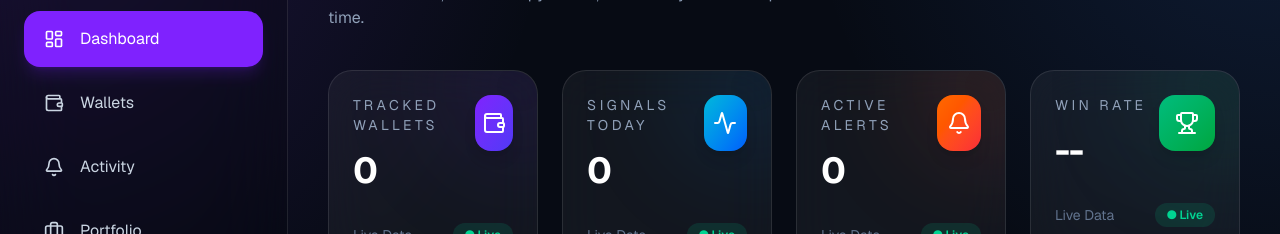
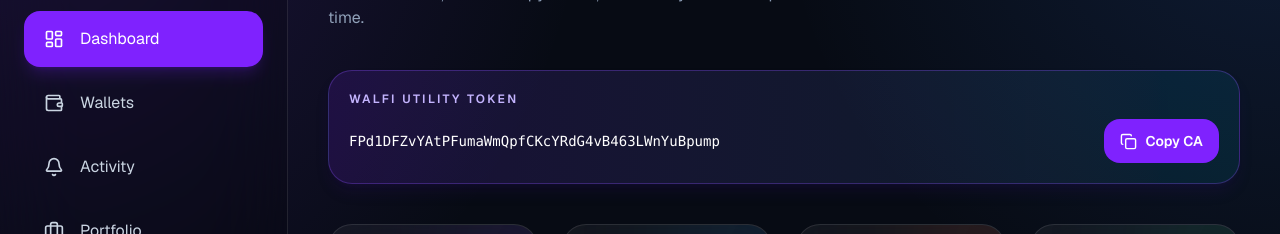
Before and after one commit to viky1105/walfi, a React (Vite) app in the folder frontend/: page /dashboard in a window 1280 px wide. Shown: the part 146-380 px from the top of the page. Built offline with nearby package versions, Linux system fonts and the light colour scheme; no server answers; what @solana/wallet-adapter-react, @solana/wallet-adapter-react-ui, @solana/wallet-adapter-wallets would draw is missing.

Commit message:
new update

```diff
--- a/frontend/src/features/dashboard/pages/DashboardPage.jsx
+++ b/frontend/src/features/dashboard/pages/DashboardPage.jsx
@@ -1,10 +1,26 @@
+import { useState } from "react";
+import { Check, Copy } from "lucide-react";
 import DashboardLayout from "../../../shared/layouts/DashboardLayout";
 import DashboardStats from "../components/DashboardStats";
 import WalletsPage from "../../wallets/pages/WalletsPage";
 import ActivityFeed from "../../activity/components/ActivityFeed";
 import AlertPanel from "../../alerts/components/AlertPanel";
 
+const UTILITY_TOKEN_CA = "FPd1DFZvYAtPFumaWmQpfCKcYRdG4vB463LWnYuBpump";
+
 export default function DashboardPage() {
+  const [copied, setCopied] = useState(false);
+
+  async function copyTokenAddress() {
+    try {
+      await navigator.clipboard.writeText(UTILITY_TOKEN_CA);
+      setCopied(true);
+      window.setTimeout(() => setCopied(false), 2_000);
+    } catch (err) {
+      console.error("Unable to copy the utility token address.", err);
+    }
+  }
+
   return (
     <DashboardLayout>
       <div className="mb-10">
@@ -22,6 +38,25 @@
         </p>
       </div>
 
+      <section className="mb-10 rounded-3xl border border-violet-500/30 bg-gradient-to-r from-violet-600/15 to-cyan-500/10 p-5 shadow-lg shadow-violet-950/20">
+        <p className="text-xs font-semibold uppercase tracking-[0.2em] text-violet-300">
+          Walfi utility token
+        </p>
+        <div className="mt-3 flex flex-col gap-4 sm:flex-row sm:items-center sm:justify-between">
+          <p className="break-all font-mono text-sm text-white">
+            {UTILITY_TOKEN_CA}
+          </p>
+          <button
+            type="button"
+            onClick={copyTokenAddress}
+            className="inline-flex shrink-0 items-center justify-center gap-2 rounded-2xl bg-violet-600 px-4 py-3 text-sm font-semibold text-white transition hover:bg-violet-500"
+          >
+            {copied ? <Check size={17} /> : <Copy size={17} />}
+            {copied ? "Copied" : "Copy CA"}
+          </button>
+        </div>
+      </section>
+
       <DashboardStats />
 
       <div className="mt-10 grid gap-8 lg:grid-cols-3">
```
